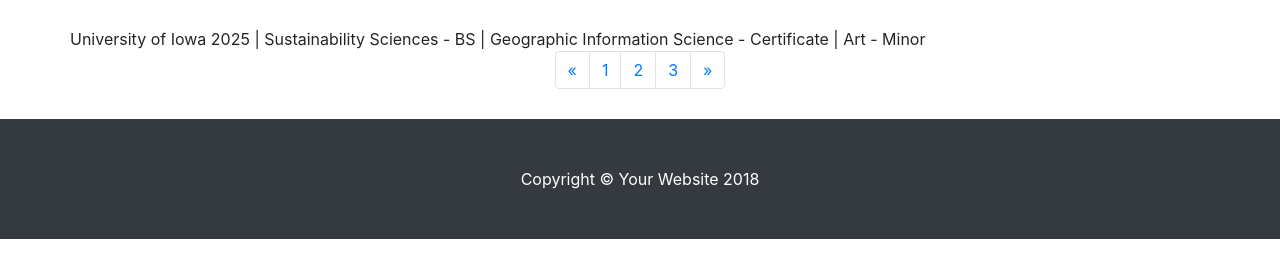
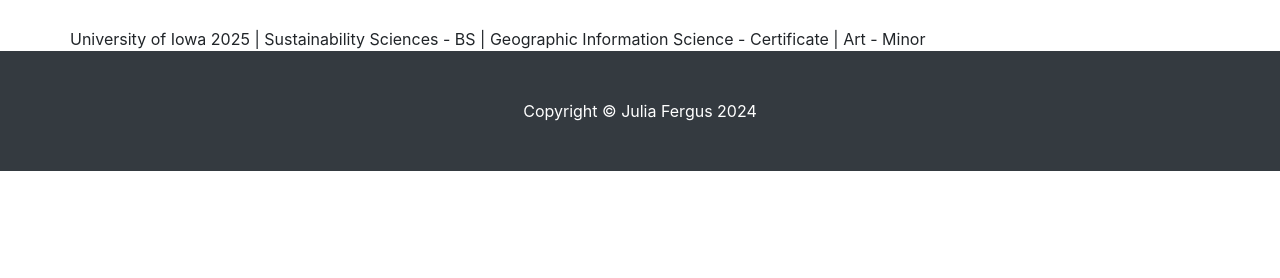
Before and after one commit to geog3540/jcfergs, a website: page shortbio.html in a window 1280 px wide. Shown: the part 418-696 px from the top of the page. Drawn offline with Linux system fonts and the light colour scheme.

Commit message:
Copyright Edits

```diff
--- a/shortbio.html
+++ b/shortbio.html
@@ -67,38 +67,13 @@
       </div>
       <!-- /.row -->
 
-      <!-- Pagination -->
-      <ul class="pagination justify-content-center">
-        <li class="page-item">
-          <a class="page-link" href="#" aria-label="Previous">
-            <span aria-hidden="true">&laquo;</span>
-            <span class="sr-only">Previous</span>
-          </a>
-        </li>
-        <li class="page-item">
-          <a class="page-link" href="#">1</a>
-        </li>
-        <li class="page-item">
-          <a class="page-link" href="#">2</a>
-        </li>
-        <li class="page-item">
-          <a class="page-link" href="#">3</a>
-        </li>
-        <li class="page-item">
-          <a class="page-link" href="#" aria-label="Next">
-            <span aria-hidden="true">&raquo;</span>
-            <span class="sr-only">Next</span>
-          </a>
-        </li>
-      </ul>
-
     </div>
     <!-- /.container -->
 
     <!-- Footer -->
     <footer class="py-5 bg-dark">
       <div class="container">
-        <p class="m-0 text-center text-white">Copyright &copy; Your Website 2018</p>
+        <p class="m-0 text-center text-white">Copyright &copy; Julia Fergus 2024</p>
       </div>
       <!-- /.container -->
     </footer>
```
